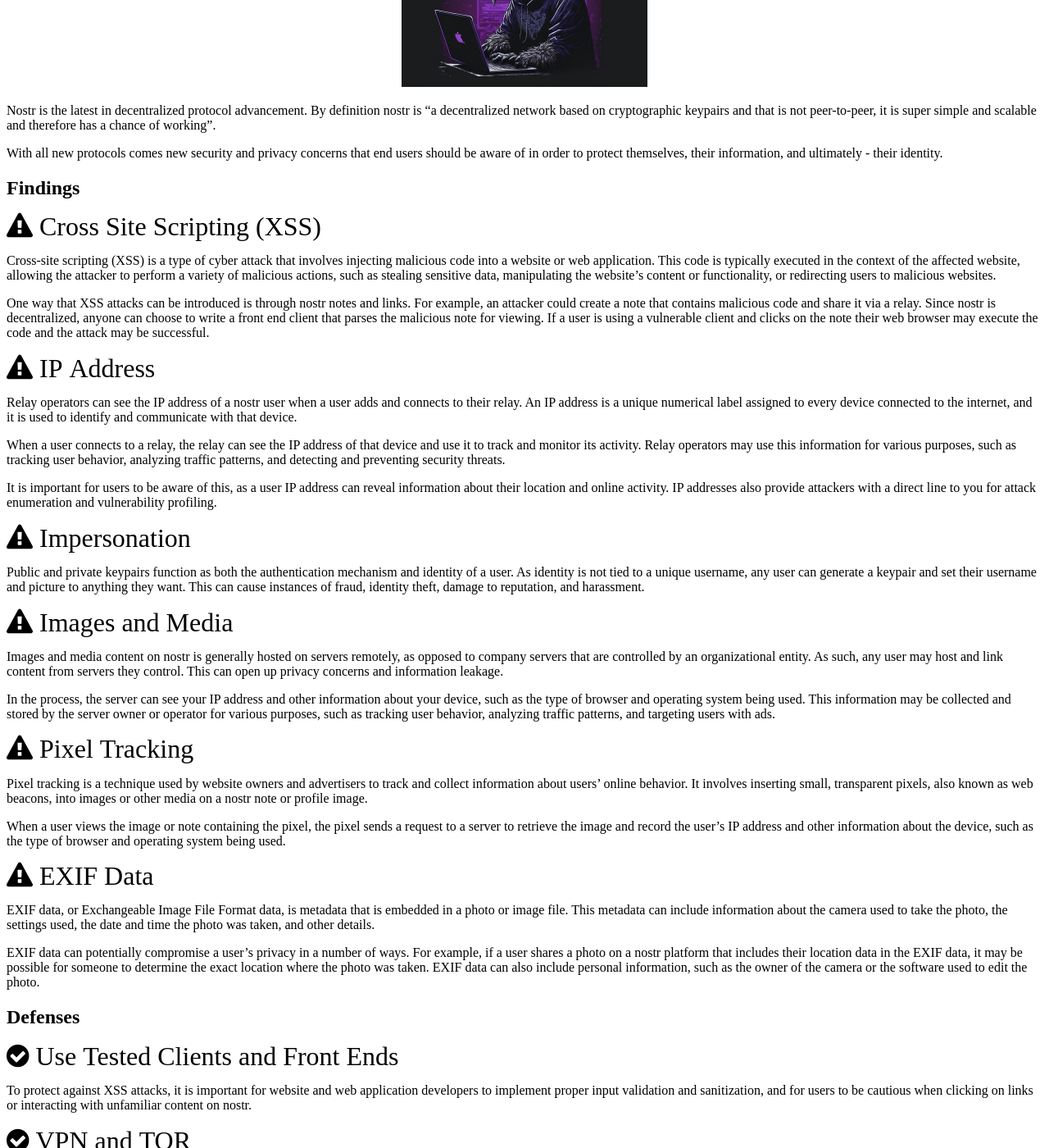
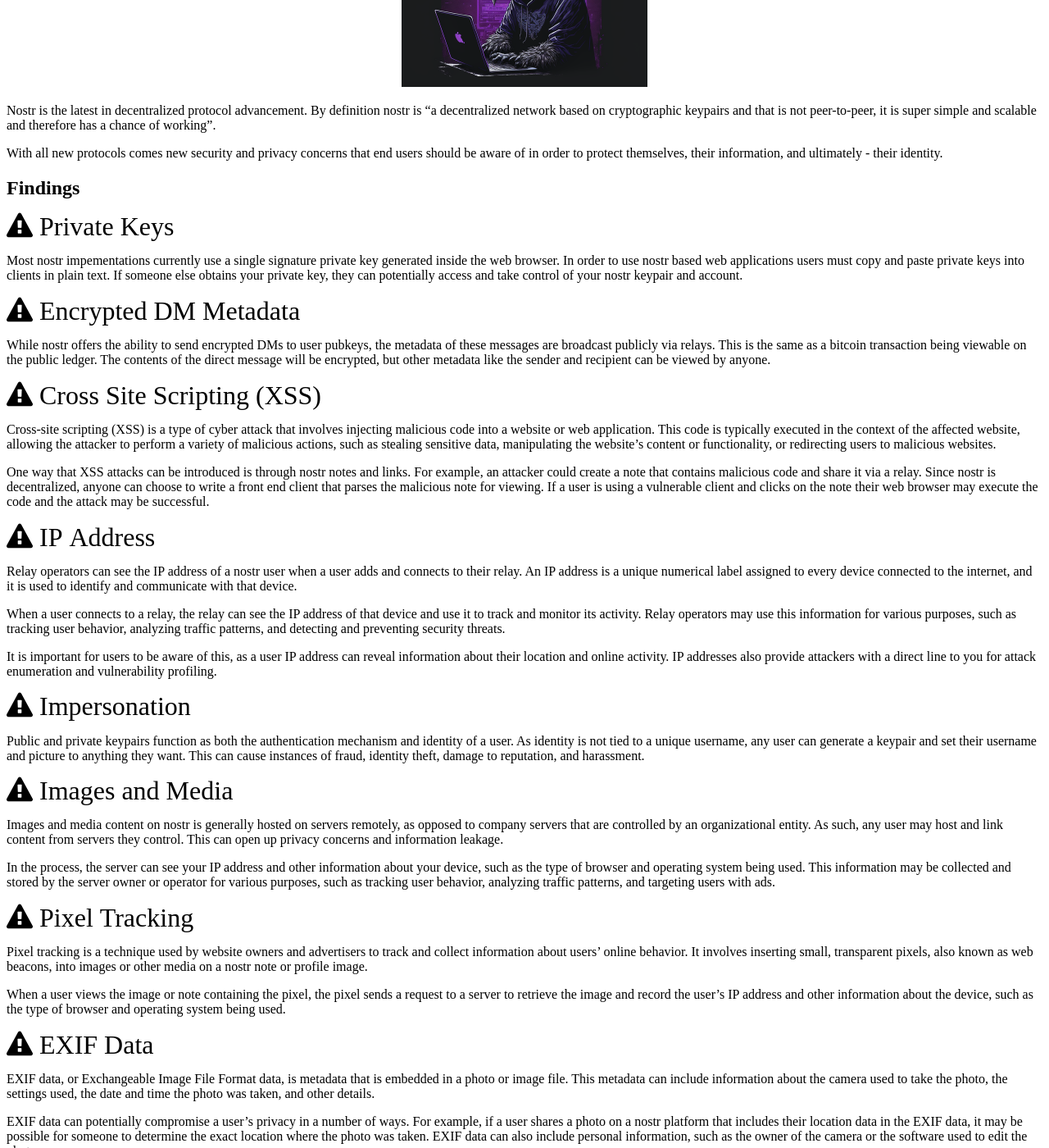
Before and after one commit to ronaldstoner/ron, a Jekyll site: the page built from _posts/2022-12-29-nostr_Security_and_Privacy.md, in a window 1280 px wide and 1400 px high, scrolled down 532 px. Shown: the whole window at 82% size. Built offline with Jekyll 4.4.1, drawn with Linux system fonts in a browser that asks for light colours; some of the changed text lies outside the part shown.

Commit message:
Added Encrypted DM metadata and Private Key Mgmt

```diff
--- a/_posts/2022-12-29-nostr_Security_and_Privacy.md
+++ b/_posts/2022-12-29-nostr_Security_and_Privacy.md
@@ -15,6 +15,12 @@ Nostr is the latest in decentralized protocol advancement. By definition nostr i
 With all new protocols comes new security and privacy concerns that end users should be aware of in order to protect themselves, their information, and ultimately - their identity.
 
 # Findings
+
+## <i class="fa fa-exclamation-triangle fa-lg"> Private Keys
+Most nostr impementations currently use a single signature private key generated inside the web browser. In order to use nostr based web applications users must copy and paste private keys into clients in plain text. If someone else obtains your private key, they can potentially access and take control of your nostr keypair and account.
+
+## <i class="fa fa-exclamation-triangle fa-lg"> Encrypted DM Metadata
+While nostr offers the ability to send encrypted DMs to user pubkeys, the metadata of these messages are broadcast publicly via relays. This is the same as a bitcoin transaction being viewable on the public ledger. The contents of the direct message will be encrypted, but other metadata like the sender and recipient can be viewed by anyone.
 
 ## <i class="fa fa-exclamation-triangle fa-lg"> Cross Site Scripting (XSS)
 Cross-site scripting (XSS) is a type of cyber attack that involves injecting malicious code into a website or web application. This code is typically executed in the context of the affected website, allowing the attacker to perform a variety of malicious actions, such as stealing sensitive data, manipulating the website's content or functionality, or redirecting users to malicious websites.
@@ -48,6 +54,9 @@ EXIF data can potentially compromise a user's privacy in a number of ways. For e
 
 # Defenses
 
+## <i class="fa fa-check-circle fa-lg"> Private Key Management
+Extensions such as nos2x and Alby can help users to manage and store their private key material. This is currently the best solution while hardware wallet and signing device manufacturers incorporate further private key security, such as master keys, multi-signature schemas, and other key enhancements.
+
 ## <i class="fa fa-check-circle fa-lg"> Use Tested Clients and Front Ends
 To protect against XSS attacks, it is important for website and web application developers to implement proper input validation and sanitization, and for users to be cautious when clicking on links or interacting with unfamiliar content on nostr.
 
```
